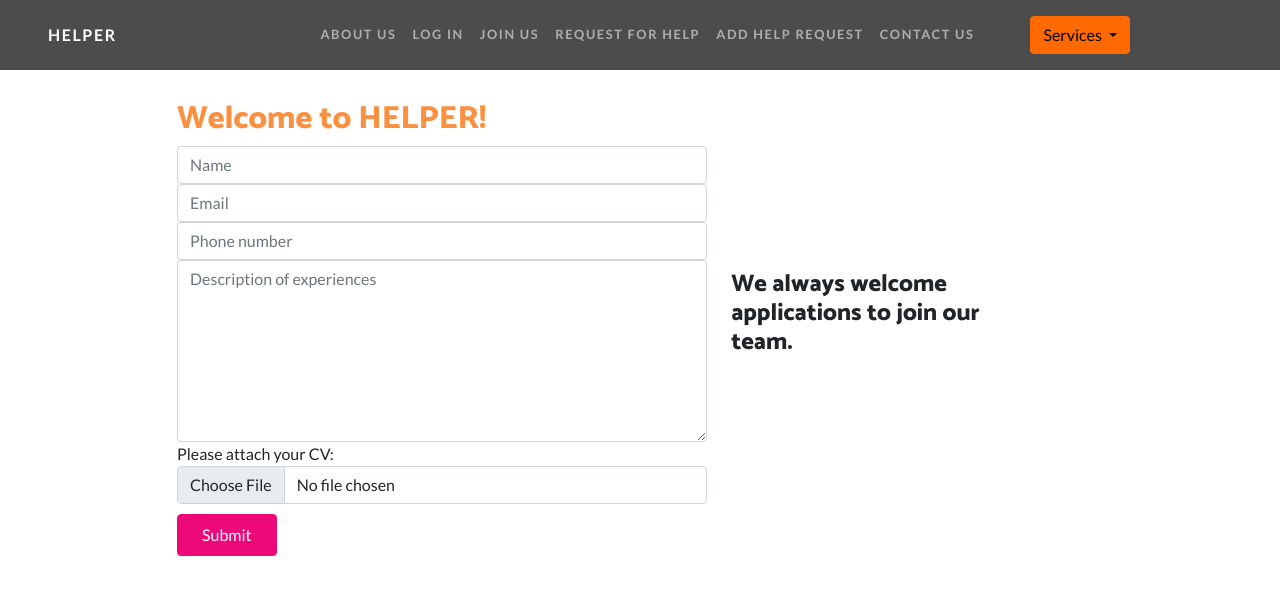
After one commit to Raghad-Nasserr/HELPER, a Django app: page /Join/us/ in a window 1280 px wide. The commit adds this page. Shown: the top 595 px of the page. Run offline with Django 4.2, Linux system fonts and the light colour scheme; some libraries are stand-ins or nearby versions.

Commit message:
I finished  from join us form and it is for adding new helper

```diff
--- a/HelperWebsite/HelperWebsite/urls.py
+++ b/HelperWebsite/HelperWebsite/urls.py
@@ -15,9 +15,12 @@ Including another URLconf
 """
 from django.contrib import admin
 from django.urls import path,include
+from .import settings
+from django.conf.urls.static import static
+
 
 urlpatterns = [
     path('admin/', admin.site.urls),
     path('', include("main.urls")),
     path('', include("accounts.urls"))
-]
+] + static(settings.MEDIA_URL, document_root=settings.MEDIA_ROOT)
--- a/HelperWebsite/main/templates/main/add_help_request.html
+++ b/HelperWebsite/main/templates/main/add_help_request.html
@@ -10,6 +10,8 @@
 <script src="https://cdn.jsdelivr.net/npm/bootstrap@5.3.0-alpha1/dist/js/bootstrap.bundle.min.js" integrity="sha384-w76AqPfDkMBDXo30jS1Sgez6pr3x5MlQ1ZAGC+nuZB+EYdgRZgiwxhTBTkF7CXvN" crossorigin="anonymous"></script>
 </head>
 <body>
+    <!-- help requests form -->
+
     <div class="content">
     <div class="container">
     <div class="row justify-content-center">
--- /dev/null
+++ b/HelperWebsite/main/templates/main/add_new_helper.html
@@ -0,0 +1,88 @@
+{%extends 'main/base.html'%}
+{% load static %}
+
+{% block title %} Add new helper {% endblock %}
+
+
+
+{% block content %}
+
+<head>
+    <script src="https://cdn.jsdelivr.net/npm/bootstrap@5.3.0-alpha1/dist/js/bootstrap.bundle.min.js" integrity="sha384-w76AqPfDkMBDXo30jS1Sgez6pr3x5MlQ1ZAGC+nuZB+EYdgRZgiwxhTBTkF7CXvN" crossorigin="anonymous"></script>
+</head>
+
+    <body>
+            <!-- Form for adding new helper -->
+
+        <div class="content">
+        <div class="container">
+        <div class="row justify-content-center">
+        <div class="col-md-10">
+        <div class="row align-items-center">
+        <div class="col-lg-7 mb-5 mb-lg-0">
+
+        <h2 style="margin-top: 100px; color: rgba(250, 142, 60, 0.979);">Welcome to HELPER! </h2>
+
+
+        <form  method="post" action=""enctype="multipart/form-data">
+
+            {% csrf_token %}
+
+            <div class="row">
+            <div class="col-md-12 form-group">
+            <input type="text" class="form-control" name="name"  placeholder="Name">
+            </div>
+            </div>
+            <div class="row">
+            <div class="col-md-12 form-group">
+            <input type="email" class="form-control" name="email"  placeholder="Email">
+            </div>
+            </div>
+
+            <div class="row">
+            <div class="col-md-12 form-group">
+            <input type="tel" class="form-control" name="phone_number"  placeholder="Phone number">
+            </div>
+            </div>
+
+            <div class="row">
+            <div class="col-md-12 form-group">
+            <textarea class="form-control" name="description_of_experiences"  cols="30" rows="7" placeholder="Description of experiences"></textarea>
+            </div>
+            </div>
+            <div class="row">
+            <div class="col-md-12 form-group">
+            <label for="cv">Please attach your CV:
+            </label>
+            <input type="file" id="cv" class="form-control" name="helper_cv" >
+            </div>
+            </div>
+            <div class="row">
+            <div class="col-md-12"style="margin-top: 10px;">
+            <input type="submit" value="Submit" class="btn btn-primary rounded-33 py-2 px-4">
+            </div>
+            </div>
+            </form>
+        <div id="form-message-warning mt-4"></div>
+        <div id="form-message-success">
+        </div>
+        </div>
+        <div class="col-lg-4 ml-auto">
+        <h4 style="margin-top: 80px;">We always welcome applications to join our team. </h4>
+        </div>
+        </div>
+        </div>
+        </div>
+        </div>
+        </div>
+        <script src="js/jquery-3.3.1.min.js"></script>
+        <script src="js/popper.min.js"></script>
+        <script src="js/bootstrap.min.js"></script>
+        <script src="js/jquery.validate.min.js"></script>
+        <script src="js/main.js"></script>
+        <script defer src="https://static.cloudflareinsights.com/beacon.min.js/vaafb692b2aea4879b33c060e79fe94621666317369993" integrity="sha512-0ahDYl866UMhKuYcW078ScMalXqtFJggm7TmlUtp0UlD4eQk0Ixfnm5ykXKvGJNFjLMoortdseTfsRT8oCfgGA==" data-cf-beacon='{"rayId":"79e8f3e11b5d7798","token":"cd0b4b3a733644fc843ef0b185f98241","version":"2023.2.0","si":100}' crossorigin="anonymous"></script>
+        </body>
+
+
+
+{% endblock %}
--- a/HelperWebsite/main/templates/main/base.html
+++ b/HelperWebsite/main/templates/main/base.html
@@ -38,7 +38,7 @@
                         {% else %}
                         <li class="nav-item"><a class="nav-link" href="{% url 'accounts:login_user' %}">Log In</a></li>
                         {% endif %}
-                        <li class="nav-item"><a class="nav-link" href="#!">Join us</a></li>
+                        <li class="nav-item"><a class="nav-link" href="{% url 'main:add_new_helper' %}">Join us</a></li>
                         <li class="nav-item"><a class="nav-link" href="{% url 'main:requests_for_help' %}">Request for help</a></li>
                         <li class="nav-item"><a class="nav-link" href="{% url 'main:add_help_request' %}">Add help request</a></li>
                         <li class="nav-item"><a class="nav-link" href="{% url 'main:contact_page' %}">Contact us</a></li>
--- a/HelperWebsite/main/urls.py
+++ b/HelperWebsite/main/urls.py
@@ -6,7 +6,7 @@ app_name = "main"
 urlpatterns = [
     path("", views.home, name="home_page"),
     path("Contact/us/", views.contact_form, name="contact_page"),
-    path("Contact/received//<contact_id>/", views.contact_received, name="contact_received"),
+    path("Contact/received/<contact_id>/", views.contact_received, name="contact_received"),
     path("About/us/", views.about_us, name="about_us"),
     path("Travel/management/helper/", views.travel_management_helper, name="travel_management_helper"),
     path("Event/management/helper/", views.event_management_helper, name="event_management_helper"),
@@ -15,5 +15,7 @@ urlpatterns = [
     path("Update/help/request//<request_id>/", views.update_help_request, name="update_help_request"),
     path("Delete/help/request//<request_id>/", views.delete_help_request, name="delete_help_request"),
     path("Help/details//<request_id>/", views.help_details, name="help_details"),
+    path("Join/us/", views.add_new_helper, name="add_new_helper"),
+    path("Apply/<apply_id>/", views.apply, name="apply_page"),
 
 ]
--- a/HelperWebsite/main/views.py
+++ b/HelperWebsite/main/views.py
@@ -1,6 +1,6 @@
 from django.shortcuts import render,redirect
 from django.http import HttpRequest, HttpResponse
-from .models import Contact,HelpRequest
+from .models import Contact,HelpRequest,Helper
 # Create your views here.
 
 #this function for home page
@@ -88,3 +88,23 @@ def delete_help_request(request : HttpRequest,request_id):
 def help_details(request : HttpRequest,request_id):
     details=HelpRequest.objects.get(id=request_id)
     return render(request,'main/help_details.html',{'details':details})
+
+
+
+## helper side
+
+
+#this function for adding new helper
+def add_new_helper(request : HttpRequest):
+  if request.method == "POST":
+         add_helper =Helper(name= request.POST["name"], email = request.POST["email"], phone_number = request.POST["phone_number"], description_of_experiences = request.POST["description_of_experiences"], helper_cv = request.FILES["helper_cv"])
+         add_helper.save()
+         return redirect("main:apply_page",apply_id=add_helper.id)
+
+  return render(request,'main/add_new_helper.html')
+
+
+#This function will work after the new helper submits the form
+def apply(request : HttpRequest,apply_id):
+    helper=Helper.objects.get(id=apply_id)
+    return render(request,'main/apply.html',{"helper":helper})
```
Also changed, not shown: HelperWebsite/HelperWebsite/settings.py (+7 -0 lines), HelperWebsite/main/admin.py (+7 -1 lines), HelperWebsite/main/models.py (+8 -0 lines), HelperWebsite/main/templates/main/apply.html (added, +43 -0 lines), HelperWebsite/main/migrations/0003_helper.py (added), 1 other file.
